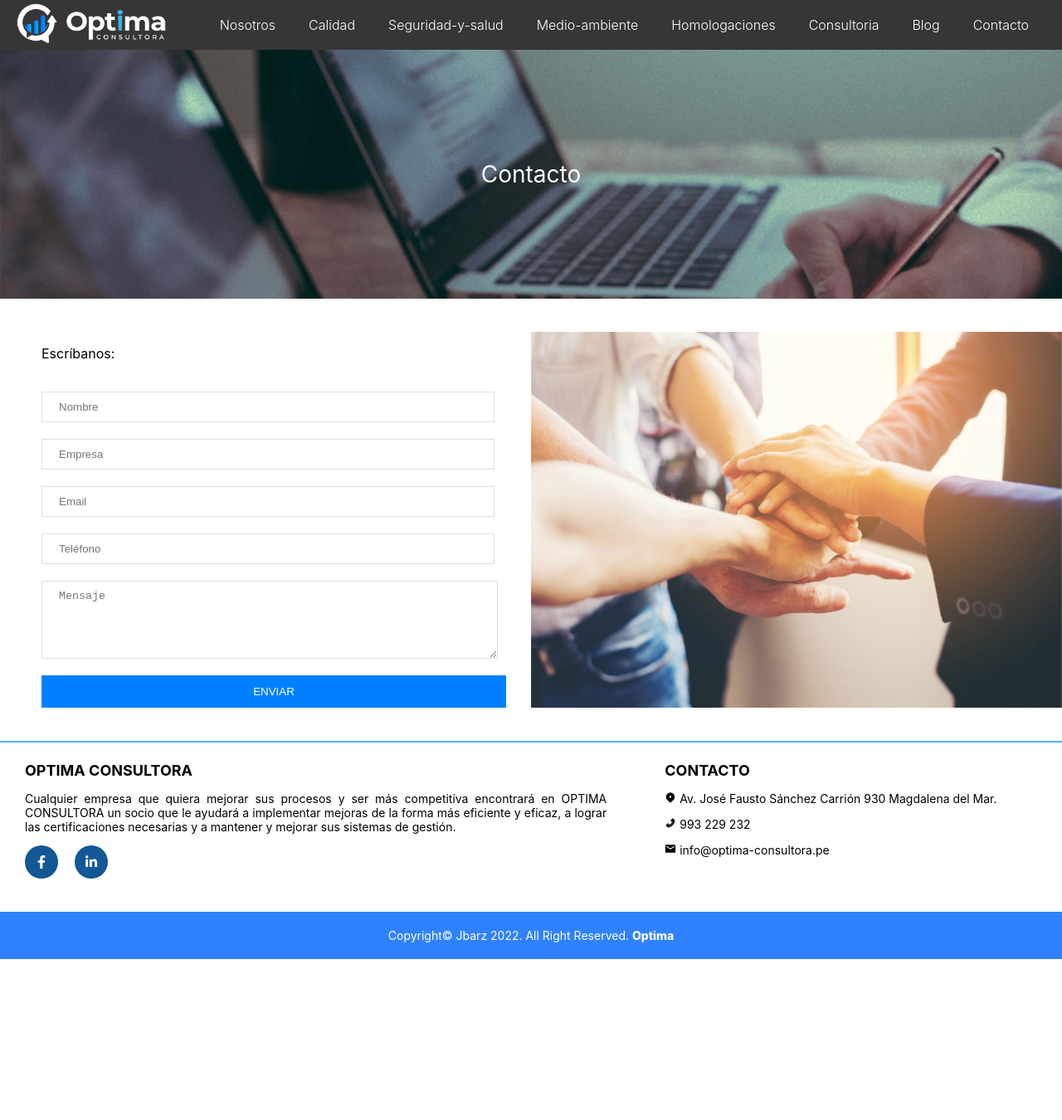
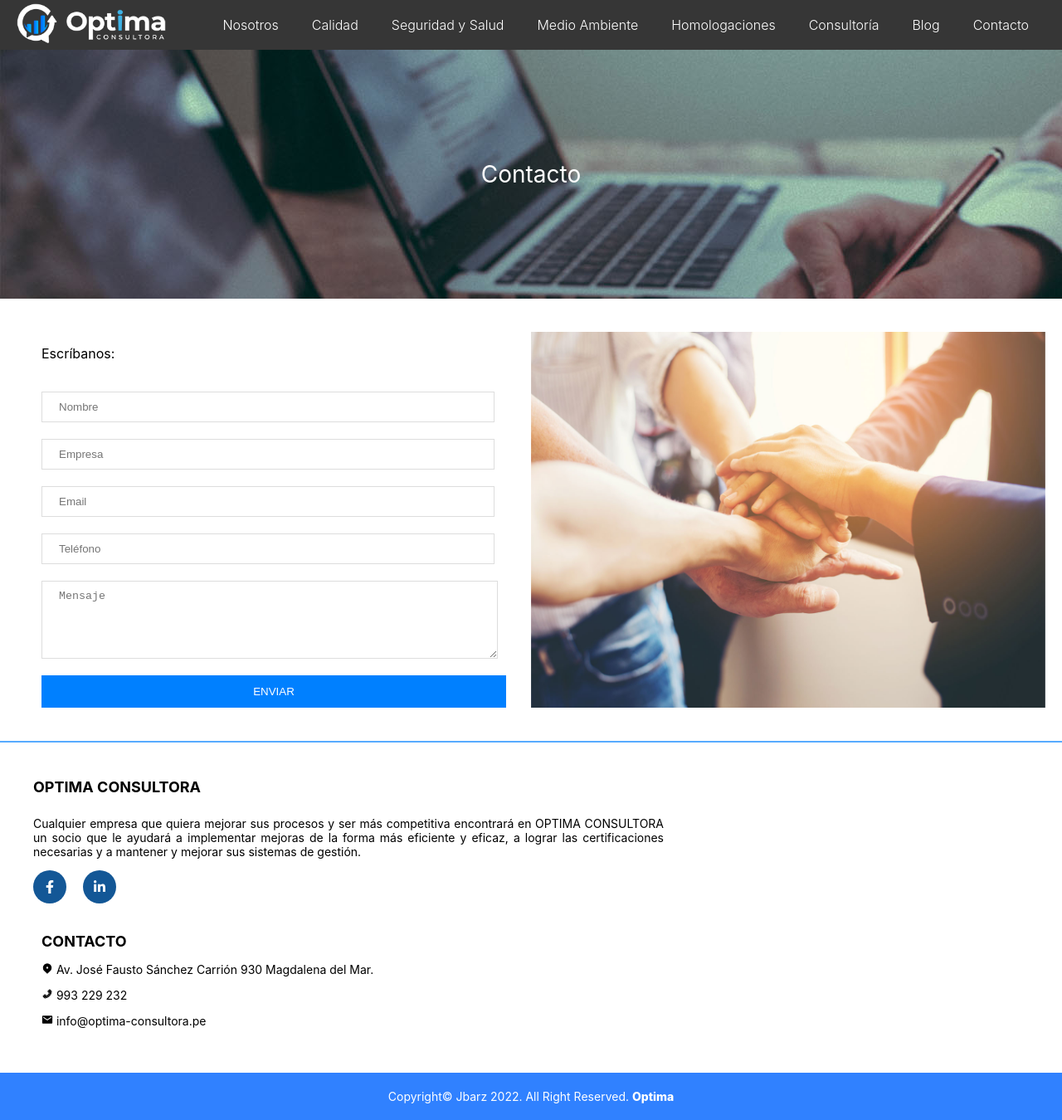
Before and after one commit to JesusBarboza1994/optima-landing, a React (Create React App) app: page /contacto in a window 1280 px wide. Shown: the whole page at 83% size. Before the commit the page ends 1156 px from the top, so only its background shows below. Built offline with nearby package versions, Linux system fonts and the light colour scheme.

Commit message:
ADD: styles

```diff
--- a/src/components/Navbar/Navbar.js
+++ b/src/components/Navbar/Navbar.js
@@ -7,6 +7,10 @@ import { useState } from "react";
 
 const Li = styled.li`
   list-style:none;
+  @media (max-width: 1250px) {
+    padding: 10px 0px;
+    border: 1px solid ${colors.white};
+  }
 `
 const List = styled.ul`
   display:flex;
@@ -19,11 +23,13 @@ const List = styled.ul`
   padding: 20px 40px;
   @media (max-width: 1250px) {
     flex-direction:column;
-    width:100%;
+    width:50%;
     display:${props => props.menu};
     position: absolute;
-    left:0;
-    top:0;
+    right:0;
+    top:50px;
+    background:${colors.black};
+    padding: 0px 0px;
   }
 `
 const StyledLink = styled(Link)`
@@ -33,6 +39,9 @@ const StyledLink = styled(Link)`
   &:hover{
     color:${colors.blue[600]};
     transform: translateY(10px);
+  }
+  @media (max-width: 1250px) {
+    color:${colors.white};
   }
 `
 const StyledLinkButton = styled(Link)`
@@ -63,6 +72,7 @@ const Menu = styled(RxHamburgerMenu)`
   cursor:pointer;
   scale:1.5;
   display:none;
+  margin-right:40px;
   @media (max-width: 1250px) {
     display:block;
   }
@@ -70,15 +80,17 @@ const Menu = styled(RxHamburgerMenu)`
 
 export function Navbar(){
   const [menu, setMenu] = useState("none");
-  function capitalizeFirstLetter(string) {
-    return string.charAt(0).toUpperCase() + string.slice(1);
-  }
+
   function handleMenu(){
     menu==="none" ? setMenu("block") : setMenu("none");
+  }
 
+  function handleCloseMenu(){
+    setMenu("none");
   }
 
   const urls = ["nosotros", "calidad", "seguridad-y-salud", "medio-ambiente", "homologaciones", "consultoria", "blog", "contacto"]
+  const mainNav = ["Nosotros", "Calidad", "Seguridad y Salud", "Medio Ambiente", "Homologaciones", "Consultoría", "Blog", "Contacto"]
   return(
     <Nav >
       <div style={{paddingLeft:"20px"}}>
@@ -86,12 +98,12 @@ export function Navbar(){
           <img src={optima} alt="optima" style={{width:"180px"}}/>
         </a>
       </div>
-      <List menu={menu}>
+      <List menu={menu} onClick={handleCloseMenu}>
         { urls.map((url, index)=>{
 
           return(
             <Li>
-              <StyledLink  to={`/${url}`} key={'b'+index}>{capitalizeFirstLetter(url)}</StyledLink>
+              <StyledLink  to={`/${url}`} key={'b'+index}>{mainNav[index]}</StyledLink>
             </Li>
           )
           })
--- a/src/components/card-home.js
+++ b/src/components/card-home.js
@@ -6,6 +6,12 @@ const Wrapper = styled.div`
   flex-direction:column;
   width:510px;
   align-items:center;
+  margin: 0px 20px;
+  @media (max-width: 530px) {
+    width:100%;
+    justify-content:center;
+    margin: 0px 60px;
+  }
 `
 const Title = styled.div`
   background:${colors.blue[100]};
@@ -16,7 +22,7 @@ const Title = styled.div`
 const Figure = styled.figure`
   position: relative;
   overflow: hidden;
-  max-width:448px;
+  max-width:350px;
   margin:0px;
   &:hover img{
     transform: translateY(-50%);
@@ -43,6 +49,8 @@ const Figcaption = styled.figcaption`
 const Img= styled.img`
   display: block;
   transition: transform 0.3s ease-out, opacity 0.3s ease-out;
+  padding: 0px 20px;
+  width:100%;
 
 `
 
--- a/src/footer.js
+++ b/src/footer.js
@@ -25,38 +25,46 @@ const BlueDiv = styled.div`
 `
 const DivText = styled.div`
   display:flex;
-  gap:40px;
+  gap:10px;
   padding-bottom:40px;
   justify-content:space-between;
+  flex-wrap:wrap;
 `
 const OptimaDiv = styled.div`
   padding-left:30px;
   max-width:800px;
+  padding: 10px 20px;
   p{
     text-align:justify;
     font-size:14px;
+    padding: 0px 20px;
   }
   div{
     display:flex;
     color:${colors.white};
     gap: 20px;
   }
+  > div{
+    padding: 0px 20px;
+  }
   h2{
     width:100%;
     text-align:start;
     font-size:18px;
+    padding: 10px 20px;
   }
 `
 const ContactDiv = styled.div`
-  padding-left:30px;
-  width:100%;
+  padding:0 30px;
   h2{
     text-align:start;
     font-size:18px;
+    padding: 0px 20px;
   }
   p{
     text-align:start;
     font-size:14px;
+    padding: 0px 20px;
   }
 `
 const Circle = styled.div`
--- a/src/pages/Contacto.js
+++ b/src/pages/Contacto.js
@@ -17,9 +17,14 @@ const Portada = styled.div`
 `
 const Wrapper = styled.div`
   display:flex;
+  flex-wrap:wrap;
   justify-content:flex-end;
   gap:30px;
   margin: 40px auto;
+  padding: 0px 20px;
+  @media (max-width: 1250px) {
+    justify-content:center;
+  }
 `
 const Form = styled.div`
   max-width:560px;
@@ -34,6 +39,9 @@ const Form = styled.div`
 `
 const Img = styled.img`
   width:50%;
+  @media (max-width: 1200px) {
+    width:100%;
+  }
 `
 const Input = styled.input`
   width:90%;
--- a/src/pages/Home.js
+++ b/src/pages/Home.js
@@ -16,7 +16,8 @@ import Portada from '../components/portada-home'
 
 
 const Wrapper = styled.div`
-
+  display:flex;
+  flex-direction:column;
 `
 const WrapperHome = styled.div`
   display: flex;
@@ -34,12 +35,13 @@ const WrapperCard = styled.div`
   display: flex;
   flex-wrap:wrap;
   gap: 30px;
-  justify-content:space-evenly;
+  justify-content:center;
+  gap:20px;
 `
 const HacemosSection = styled.section`
   max-width:945px;
   margin:auto;
-  padding: 100px 0px;
+  padding: 100px 20px;
   hr{
     border: 1px solid ${colors.blue[400]};
     width: 200px;
@@ -51,7 +53,7 @@ const HacemosSection = styled.section`
 const ParlanteSection = styled.section`
   margin:auto;
   max-width:800px;
-  padding:50px 0px;
+  padding:50px 20px;
   hr{
     border: 1px solid ${colors.blue[400]};
     width: 200px;
--- a/src/pages/Nosotros.js
+++ b/src/pages/Nosotros.js
@@ -16,6 +16,7 @@ const Wrapper = styled.div`
   margin:auto;
   p{
     text-align:justify;
+    margin: 20px 40px;
   }
 `
 const Portada = styled.div`
@@ -51,17 +52,34 @@ const TextDiv = styled.div`
   p{
     color:${colors.gray.light};
   }
+  @media (max-width: 1200px) {
+    position:static;
+    margin: 0 20px;
+  }
 `
 const DivCard = styled.div`
   margin-bottom: 200px;
   margin-left:300px;
   position:relative;
   top:45px;
+  @media (max-width: 1200px) {
+    position:static;
+    margin: 0;
+    display:flex;
+    flex-direction:column;
+    align-items:center;
+    gap:20px;
+    margin-top:20px;
+  }
 `
 const Img = styled.img`
   width:60%;
   position:relative;
   right:-150px;
+  @media (max-width: 1200px) {
+    position:static;
+    margin-top:20px;
+  }
 `
 
 const Card = ({title, text1, text2, image}) =>{
@@ -81,6 +99,10 @@ const Section = styled.section`
   background: ${colors.stone[100]};
   width:100%;
   padding-bottom:100px;
+  @media (max-width: 1200px) {
+
+    margin-top:20px;
+  }
 `
 const Title = styled.h2`
   font-size:40px;
```
